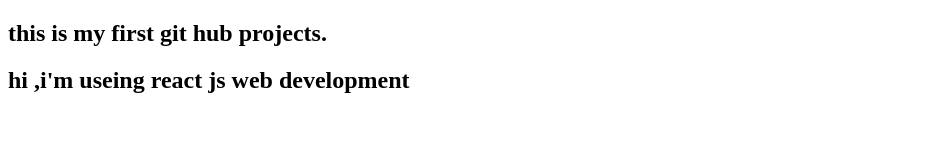
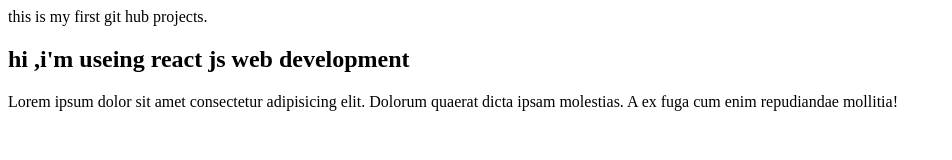
Before and after one commit to mirazhassan/my-first-website-html-css, a plain HTML site: page my-first-website-html-css/index.html in a window 1280 px wide. Shown: the whole page, without its empty margins (0-952 px from the left). Drawn offline with Linux system fonts and the light colour scheme.

Commit message:
crate a new paragaraph

```diff
--- a/my-first-website-html-css/index.html
+++ b/my-first-website-html-css/index.html
@@ -5,8 +5,9 @@
     <meta name="viewport" content="width=device-width, initial-scale=1.0">
     <title>html</title>
 </head>
-<body>
+<bod
     <h2>this is my first git hub projects.</h2>
     <h2>hi ,i'm useing react js web development</h2>
+    <p>Lorem ipsum dolor sit amet consectetur adipisicing elit. Dolorum quaerat dicta ipsam molestias. A ex fuga cum enim repudiandae mollitia!</p>
 </body>
 </html>
```
